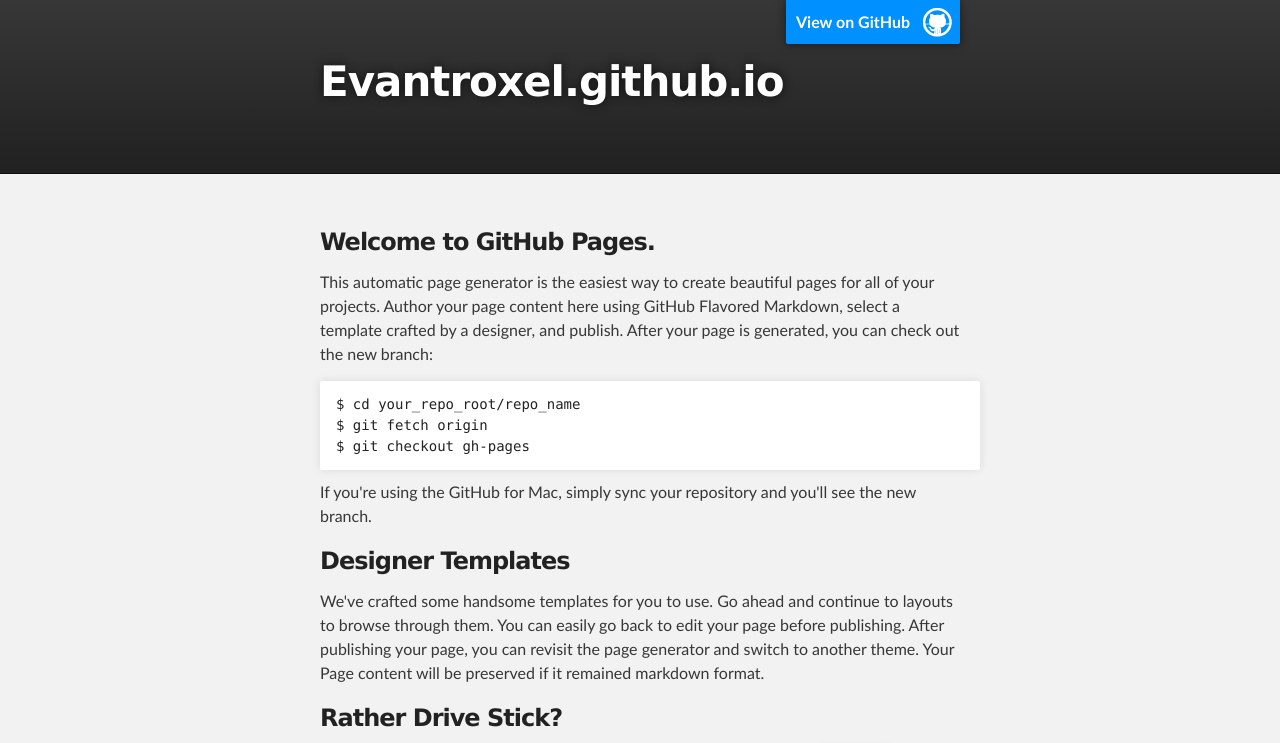
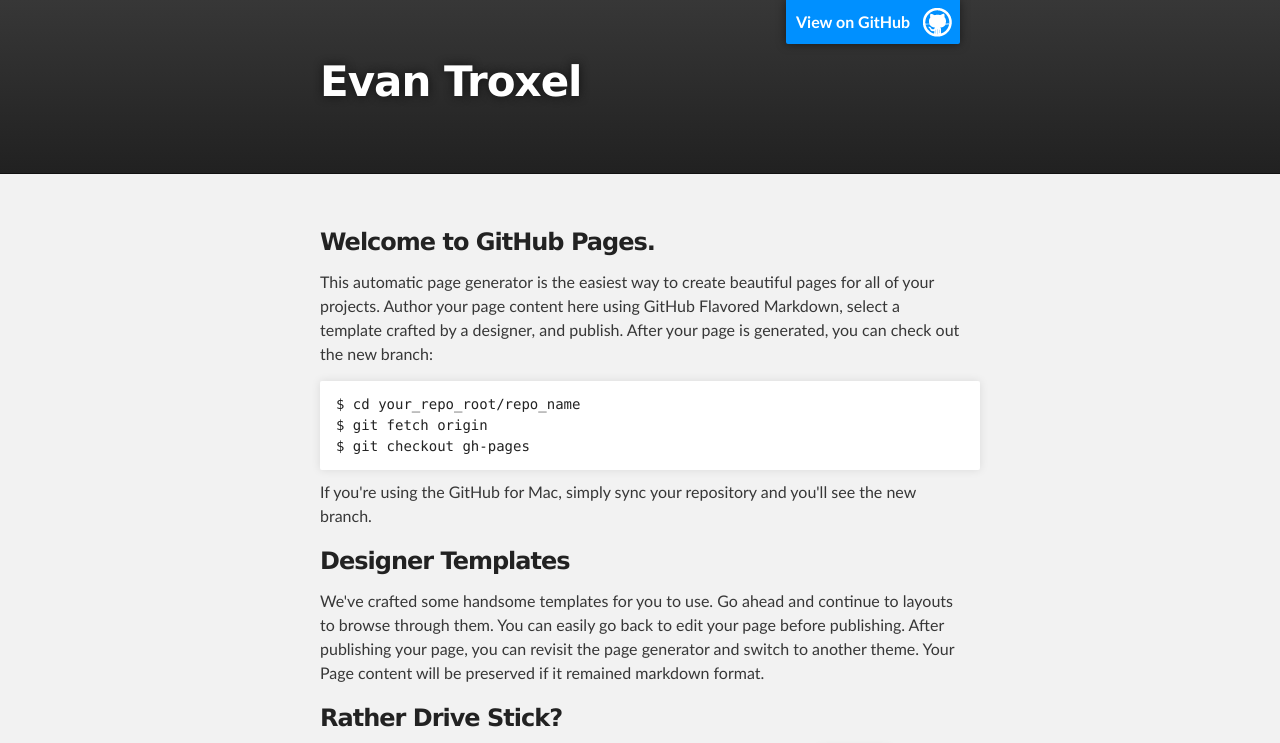
Before and after one commit to EvanTroxel/EvanTroxel.github.io, a plain HTML site: page index.html in a window 1280 px wide. Shown: the top 743 px of the page. Drawn offline with Linux system fonts and the light colour scheme.

Commit message:
Change the h1

```diff
--- a/index.html
+++ b/index.html
@@ -18,7 +18,7 @@
         <header class="inner">
           <a id="forkme_banner" href="https://github.com/EvanTroxel">View on GitHub</a>
 
-          <h1 id="project_title">Evantroxel.github.io</h1>
+          <h1 id="project_title">Evan Troxel</h1>
           <h2 id="project_tagline"></h2>
 
         </header>
```
